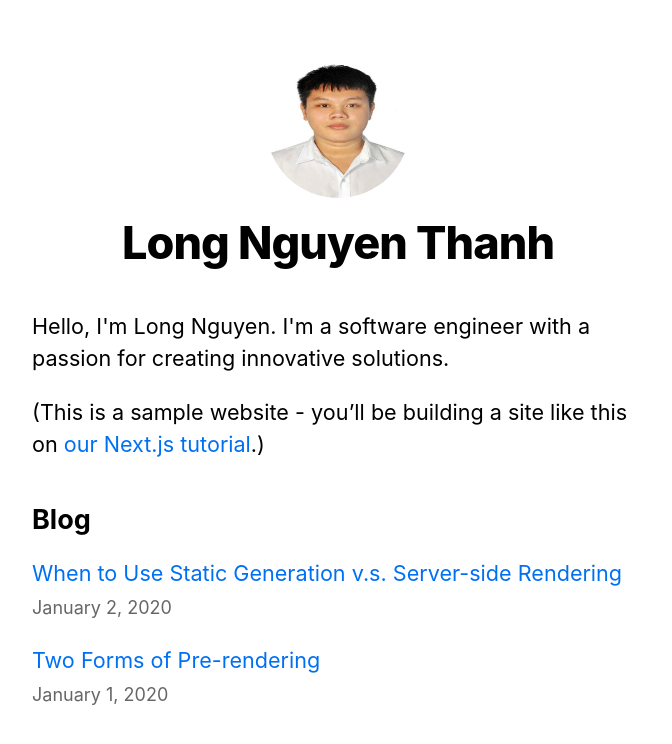
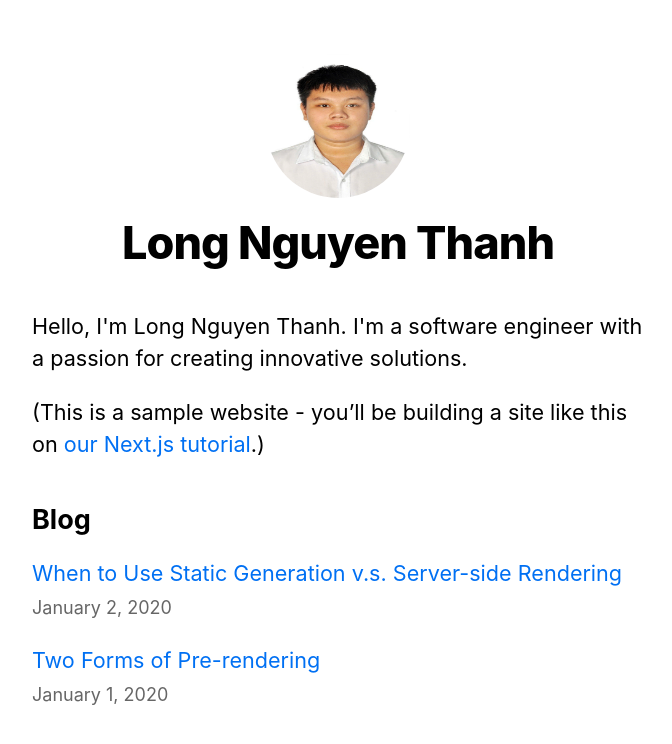
Before and after one commit to NguyenThanhLong-dev/nextjs-blog, a Next.js app: page / in a window 1280 px wide. Shown: the top 744 px of the page, without its empty margins (302-974 px from the left). Built offline with nearby package versions, Linux system fonts and the light colour scheme.

Commit message:
fix: update name in introduction on the home page

```diff
--- a/pages/index.js
+++ b/pages/index.js
@@ -13,7 +13,7 @@ export default function Home({ allPostsData }) {
       </Head>
       <section className={utilStyles.headingMd}>
         <p>
-          Hello, I'm Long Nguyen. I'm a software engineer with a passion for creating innovative solutions.
+          Hello, I'm Long Nguyen Thanh. I'm a software engineer with a passion for creating innovative solutions.
         </p>
 
         <p>
```
